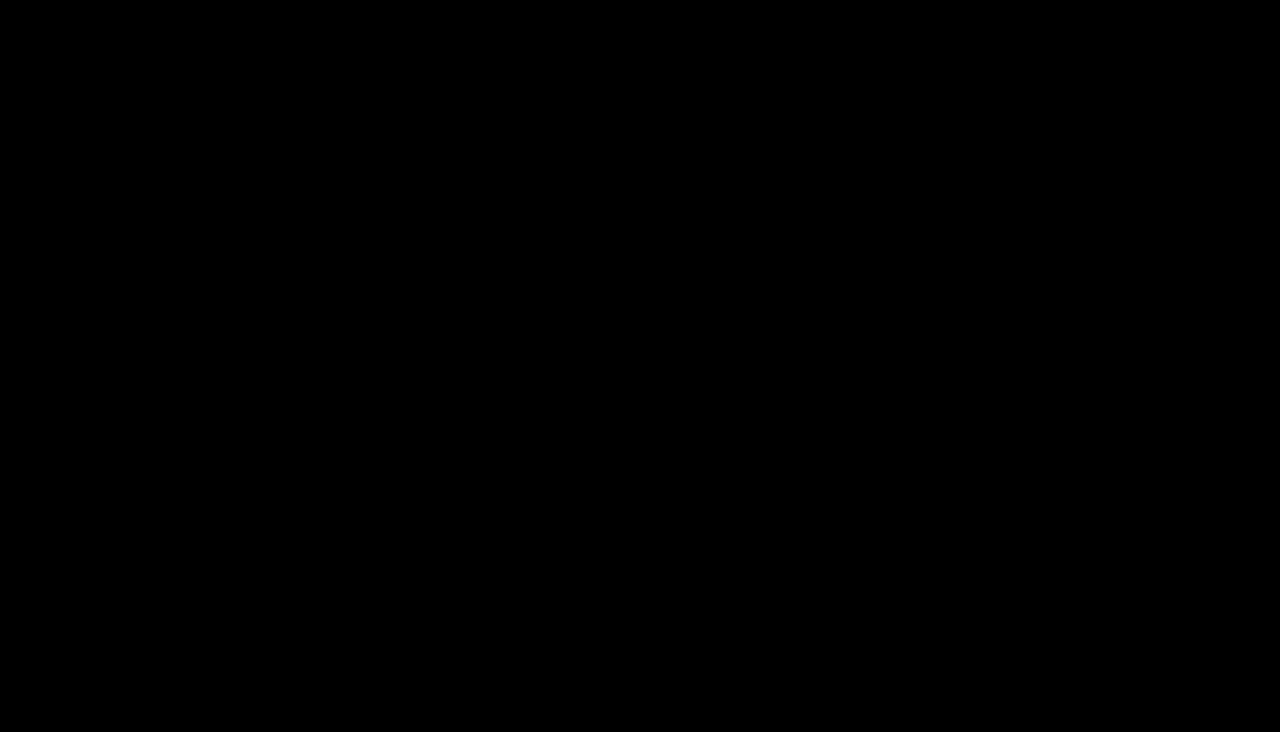
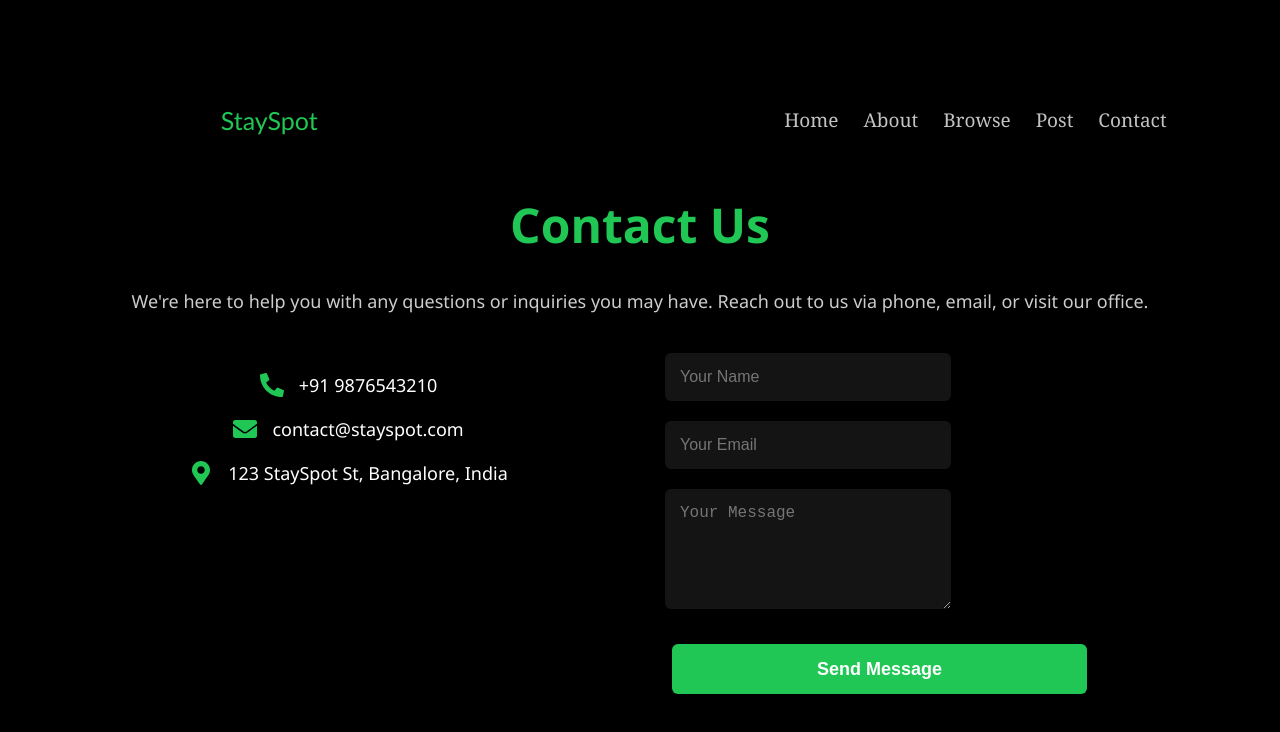
Before and after one commit to PrasadNalajala/stayspot, a React (Create React App) app: page /contact in a window 1280 px wide. Before the commit this address had no page. Shown: the top 732 px of the page. Built offline with nearby package versions, Linux system fonts and the light colour scheme.

Commit message:
added contact page

```diff
--- a/src/App.js
+++ b/src/App.js
@@ -7,6 +7,8 @@ import Home from './components/Home/index.js';
 import BrowseRentals from './components/BrowseRentals/index.js';
 import PostRental from './components/PostRental/index.js';
 import AboutUs from './components/AboutUs/index.js';
+import ContactUs from './components/Contact/index.js';
+
 function App() {
   return (
     <div className="App">
@@ -19,6 +21,7 @@ function App() {
           <Route path='browse-rentals' Component={BrowseRentals}/>
           <Route path='/post-rental' Component={PostRental}/>
           <Route path='/about-us' Component={AboutUs} />
+          <Route path='/contact' Component={ContactUs}/>
       </Routes>
       </BrowserRouter>
     </div>
--- a/src/components/AboutUs/index.css
+++ b/src/components/AboutUs/index.css
@@ -7,6 +7,7 @@
     max-width: 1200px;
     margin: 0 auto;
     font-family: 'Segoe UI', Tahoma, Geneva, Verdana, sans-serif;
+    padding-top: 80px;
   }
 
   .about-header h1 {
--- a/src/components/AboutUs/index.js
+++ b/src/components/AboutUs/index.js
@@ -5,26 +5,25 @@ import hari from '.././../assets/Hari.jpg'
 import chandra from '.././../assets/Chandra.jpg'
 import { FaEnvelope, FaPhoneAlt, FaMapMarkerAlt } from 'react-icons/fa';  // Icons for contact
 import './index.css';
+import Footer from '../Footer';
 
 const AboutUs = () => {
   return (
+    <div>
+      <Navbar />
     <div className="about-us-page">
-      {/* Navbar */}
-      <Navbar />
-
-      {/* Header Section */}
       <div className="about-header">
         <h1>About Us</h1>
         <p>We are a passionate team working to transform the rental experience with innovative solutions. Our mission is to connect people with their dream homes effortlessly.</p>
       </div>
 
-      {/* Mission Section */}
+
       <div className="about-section mission-section">
         <h2>Our Mission</h2>
         <p>We strive to create a seamless and trustworthy platform where house owners and renters can meet and interact with confidence. Our goal is to offer more than just a marketplace — we aim to be a bridge that enhances living experiences.</p>
       </div>
 
-      {/* Our Team Section */}
+
       <div className="about-section team-section">
         <h2>Meet Our Team</h2>
         <div className="team-container">
@@ -52,8 +51,8 @@ const AboutUs = () => {
         </div>
       </div>
 
-      {/* Contact Info Section */}
-      <div className="about-section contact-section">
+
+      {/* <div className="about-section contact-section">
         <h2>Contact Us</h2>
         <div className="contact-info">
           <FaEnvelope className="contact-icon" />
@@ -67,7 +66,10 @@ const AboutUs = () => {
           <FaMapMarkerAlt className="contact-icon" />
           <p>Address: Seena Shop, Polepalli, Anantapur, India</p>
         </div>
-      </div>
+      </div> */}
+
+    </div>
+     <Footer/>
     </div>
   );
 };
--- /dev/null
+++ b/src/components/Contact/contact.css
@@ -0,0 +1,108 @@
+.contact-page {
+  background-color: black;
+  color: #ffffff;
+  padding: 60px 20px;
+  min-height: 100vh;
+  font-family: "Segoe UI", Tahoma, Geneva, Verdana, sans-serif;
+}
+
+.contact-header {
+  text-align: center;
+  margin-bottom: 40px;
+}
+
+.contact-header h1 {
+  font-size: 48px;
+  font-weight: bold;
+  color: #20c755;
+}
+
+.contact-header p {
+  font-size: 18px;
+  color: #cccccc;
+  margin-top: 10px;
+}
+
+.contact-content {
+  display: flex;
+  justify-content: space-between;
+  align-items: flex-start;
+  width: 90%;
+  max-width: 1200px;
+  margin: 0 auto;
+  flex-wrap: wrap;
+}
+
+.contact-info {
+  flex: 1;
+  margin-right: 50px;
+  display: flex;
+  flex-direction: column;
+}
+
+.contact-item {
+  display: flex;
+  align-items: center;
+  margin-bottom: 20px;
+}
+
+.contact-icon {
+  font-size: 24px;
+  color: #20c755;
+  margin-right: 15px;
+}
+
+.contact-form-container {
+  flex: 1;
+}
+
+.contact-form {
+  display: flex;
+  flex-direction: column;
+  width: 100%;
+}
+
+.input-field {
+  background-color: #141414;
+  color: #ffffff;
+  border: none;
+  padding: 15px;
+  margin-bottom: 20px;
+  border-radius: 6px;
+  font-size: 16px;
+  transition: all 0.3s ease;
+}
+
+.input-field:focus {
+  outline: none;
+  box-shadow: 0 0 5px #20c755;
+}
+
+.submit-btn {
+  background-color: #20c755;
+  color: white;
+  padding: 15px;
+  border: none;
+  border-radius: 6px;
+  font-size: 18px;
+  font-weight: bold;
+  cursor: pointer;
+  transition: background-color 0.3s ease;
+}
+
+.submit-btn:hover {
+  background-color: #1b9f47;
+}
+
+@media (max-width: 768px) {
+  .contact-content {
+    flex-direction: column;
+    align-items: center;
+  }
+
+  .contact-info,
+  .contact-form-container {
+    width: 100%;
+    margin-bottom: 30px;
+  }
+}
--- /dev/null
+++ b/src/components/Contact/index.js
@@ -0,0 +1,59 @@
+import React from "react";
+import "./contact.css";
+import { FaPhoneAlt, FaEnvelope, FaMapMarkerAlt } from "react-icons/fa";
+import Navbar from "../Navbar";
+
+const ContactUs = () => {
+  return (
+    <div className="contact-page">
+      <Navbar />
+      <div className="contact-header">
+        <h1>Contact Us</h1>
+        <p>
+          We're here to help you with any questions or inquiries you may have.
+          Reach out to us via phone, email, or visit our office.
+        </p>
+      </div>
+      <div className="contact-content">
+        <div className="contact-info">
+          <div className="contact-item">
+            <FaPhoneAlt className="contact-icon" />
+            <span>+91 9876543210</span>
+          </div>
+          <div className="contact-item">
+            <FaEnvelope className="contact-icon" />
+            <span>contact@stayspot.com</span>
+          </div>
+          <div className="contact-item">
+            <FaMapMarkerAlt className="contact-icon" />
+            <span>123 StaySpot St, Bangalore, India</span>
+          </div>
+        </div>
+        <div className="contact-form-container">
+          <form className="contact-form">
+            <input
+              type="text"
+              className="input-field"
+              placeholder="Your Name"
+            />
+            <input
+              type="email"
+              className="input-field"
+              placeholder="Your Email"
+            />
+            <textarea
+              className="input-field"
+              rows="5"
+              placeholder="Your Message"
+            ></textarea>
+            <button type="submit" className="submit-btn">
+              Send Message
+            </button>
+          </form>
+        </div>
+      </div>
+    </div>
+  );
+};
+
+export default ContactUs;
```
